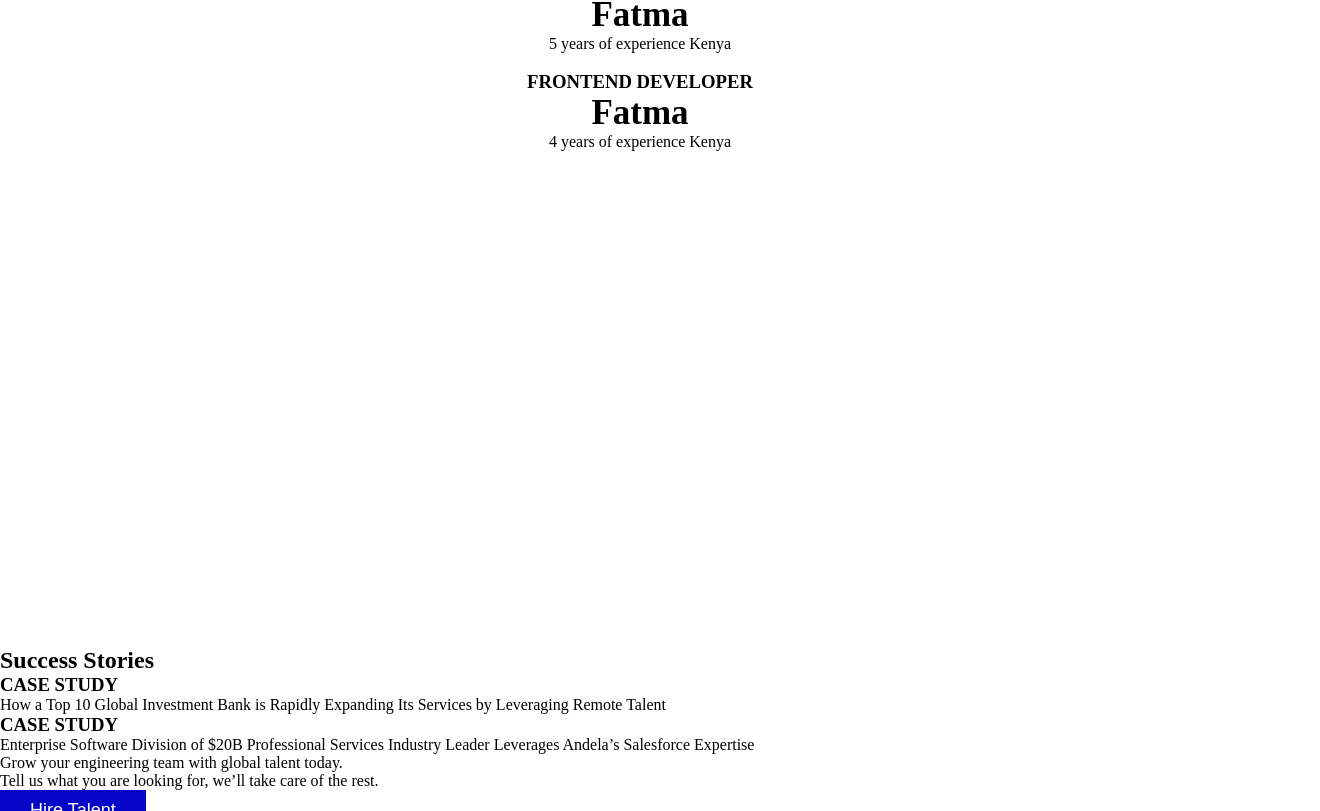
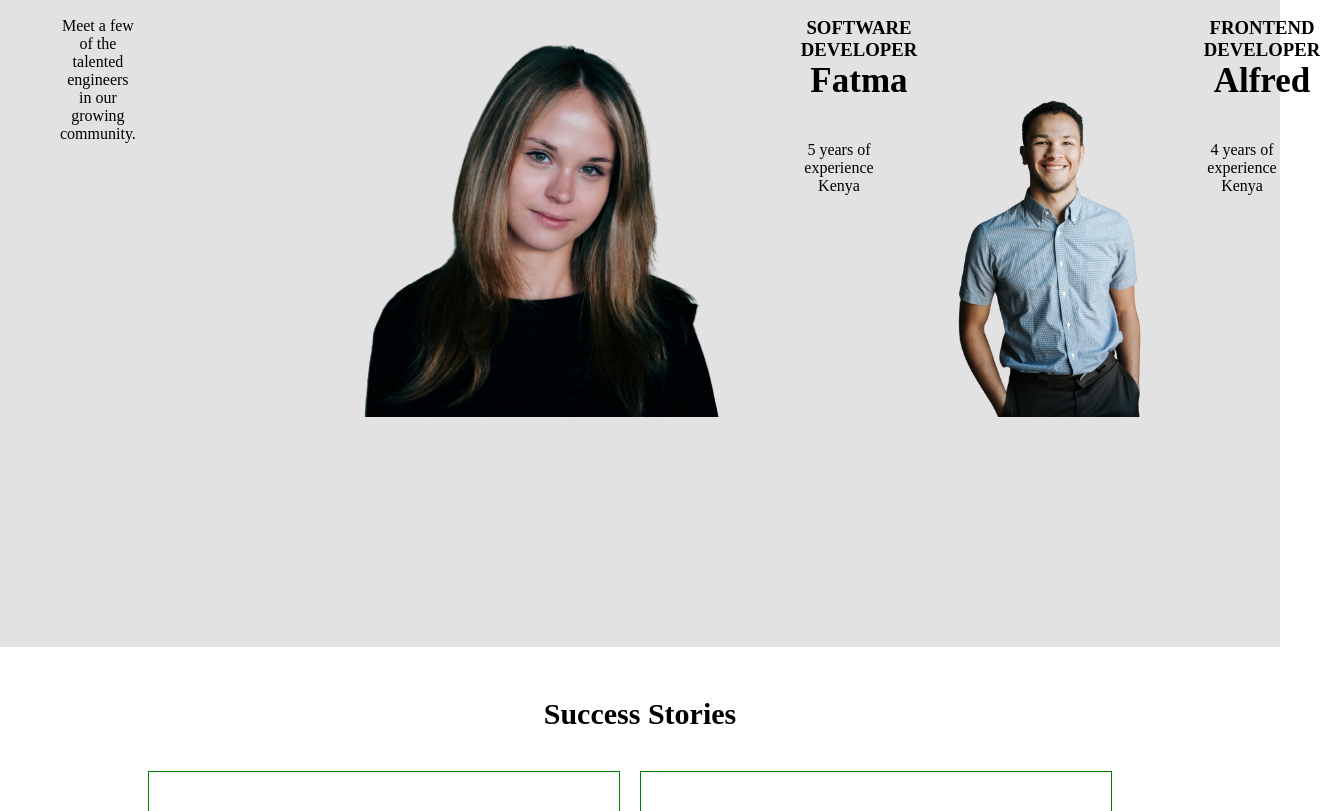
Before and after one commit to sirben181/andela-clone-app, a React (Create React App) app: page / in a window 1280 px wide. Shown: the part 3289-4100 px from the top of the page, 1320 px wide, since content can reach past the window. Built offline with nearby package versions, Linux system fonts and the light colour scheme.

Commit message:
footer design

```diff
--- a/src/components/Footer.js
+++ b/src/components/Footer.js
@@ -1,4 +1,5 @@
 import React from 'react'
+import './footer.css'
 import { FaFacebookSquare, FaGithub, FaInstagramSquare, FaLinkedin, FaTwitterSquare } from 'react-icons/fa'
 
 const Footer = () => {
--- a/src/components/Success.js
+++ b/src/components/Success.js
@@ -1,9 +1,10 @@
 import React from 'react'
-
+import './success.css'
 const Success = () => {
     return (
         <div className="success_container">
             <h2>Success Stories</h2>
+            <div className="cases">
             <div className="first_case">
                 <h3>CASE STUDY</h3>
                 <p>How a Top 10 Global Investment Bank is Rapidly Expanding
@@ -14,7 +15,7 @@ const Success = () => {
                 <p>Enterprise Software Division of $20B Professional Services Industry Leader
                     Leverages Andela’s Salesforce Expertise</p>
             </div>
-
+          </div>
         </div>
     )
 }
--- a/src/components/TalentSpot.js
+++ b/src/components/TalentSpot.js
@@ -1,5 +1,7 @@
 import React from 'react'
 import './talentspot.css'
+import fatma from '../images/fatma.png'
+import alfred from '../images/alfred.png'
 const TalentSpot = () => {
     return (
         <div className="talents_sample">
@@ -7,25 +9,25 @@ const TalentSpot = () => {
             <h2>Talent Spotlight</h2>
             <div className="spots_talent">
             <div>
-                <p>Meet a few of the talented engineers
+                <p>Meet a few of the talented <br/> engineers
                     in our growing community.</p>
             </div>
-            <div>
-                <img src="" alt="" />
+            <div className="developer1_profile">
+                <img src={fatma}alt="" style={{height:'400px'}}/>
             </div>
-            <div>
+            <div className='developer1_experience'>
                 <h3>SOFTWARE DEVELOPER</h3>
                 <h2>Fatma</h2>
                 <p>5 years of experience
                   Kenya
                 </p>
             </div>
-            <div>
-                <img src="" alt=""/>
+            <div  className="developer2_profile">
+                <img src={alfred}alt="" style={{height:'400px'}}/>
             </div>
-            <div>
+            <div className='developer1_experience'>
                 <h3>FRONTEND DEVELOPER</h3>
-                <h2>Fatma</h2>
+                <h2>Alfred</h2>
                 <p>4 years of experience
                   Kenya
                 </p>
--- a/src/components/footer.css
+++ b/src/components/footer.css
@@ -0,0 +1,10 @@
+*{box-sizing: border-box;}
+.footer_container{display:flex;
+flex-direction:column;}
+.growengineer_footer{display:flex;
+    justify-content: space-between;
+    padding:100px;
+}
+.growengineer_footer span{
+    font-size:22px;
+}
--- a/src/components/success.css
+++ b/src/components/success.css
@@ -0,0 +1,37 @@
+*{box-sizing: border-box;}
+.success_container{
+    display:flex;
+    text-align:center;
+    flex-direction:column;
+    padding:50px;
+    min-height:80vh;
+
+}
+.success_container h2{font-size: 30px;
+    padding-bottom:40px;
+}
+.cases{display:flex;
+    font-size:20px;
+    justify-content: center;
+
+}
+.first_case{
+width:40%;
+height:200px;
+border:green solid 1px;
+margin-right:20px;
+padding:20px
+
+}
+.first_case h3{padding:20px;}
+.second_case{display:flex;
+    flex-direction:column;
+    width:40%;
+height:200px;
+border:green solid 1px;
+flex-direction:column;
+padding:20px;
+margin-right:20px;}
+.second_case h3{
+    padding:20px;
+}
--- a/src/components/talentspot.css
+++ b/src/components/talentspot.css
@@ -3,6 +3,20 @@
     display:flex;
     text-align: center;
     flex-direction: column;
-    height:100vh;padding-top:50px;
+    height:100vh;
+    padding:50px 30px 30px 20px;
+    background:rgb(226, 226, 226)
 }.talents_sample h2{font-size: 35px;
+    margin-bottom:40px;
 }
+.spots_talent{
+    display:flex;
+    padding:40px;
+}
+.spots_talent p{
+    padding-right:40px;
+}
+.developer1_profile{display:flex;
+padding-right: 20px;}
+.developer2_profile{display:flex;
+    padding-right: 20px;}
```
Also changed, not shown: src/images/alfred.png (added), src/images/fatma.png (added).
